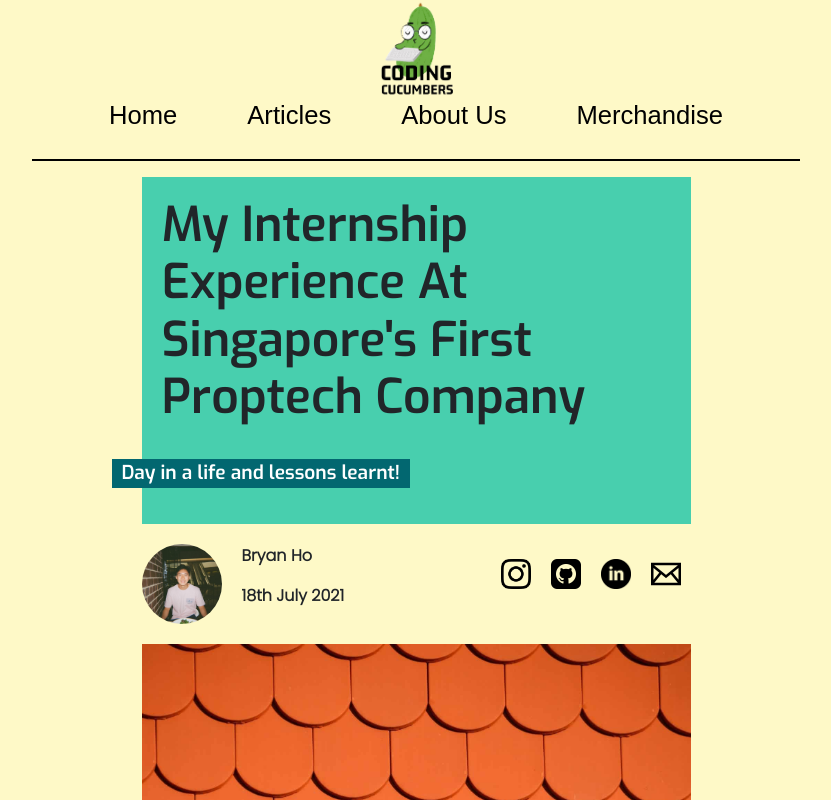
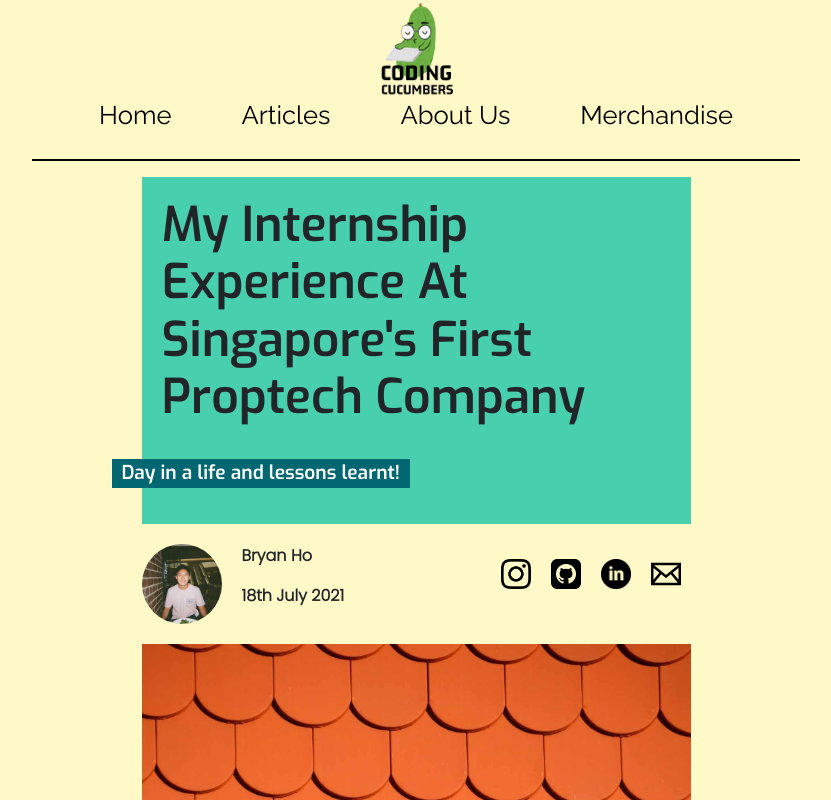
Before and after one commit to Coding-Cucumbers/Coding_Cucumbers, a plain HTML site: page Website/my-internship-at-singapore-first-proptech-company.html in a window 1280 px wide. Shown: the top 800 px of the page, without its empty margins (224-1055 px from the left). Drawn offline with nearby package versions, Linux system fonts and the light colour scheme.

Commit message:
Fixed font tag for new posts

```diff
--- a/Website/my-internship-at-singapore-first-proptech-company.html
+++ b/Website/my-internship-at-singapore-first-proptech-company.html
@@ -15,7 +15,7 @@
     <link rel="stylesheet" type="text/css" href="../CSS/footer.css">
     <link rel="stylesheet" type="text/css" href="../CSS/header.css">
     <link rel="stylesheet" href="https://maxcdn.bootstrapcdn.com/bootstrap/4.0.0/css/bootstrap.min.css" integrity="sha384-Gn5384xqQ1aoWXA+058RXPxPg6fy4IWvTNh0E263XmFcJlSAwiGgFAW/dAiS6JXm" crossorigin="anonymous">
-    <link href="https://fonts.googleapis.com/css2?family=Bungee&family=Bungee+Shade&family=Exo:wght@600&family=Ubuntu:wght@500&family=Poppins:wght@300&display=swap" rel="stylesheet">
+    <link href="https://fonts.googleapis.com/css2?family=Raleway&family=Bungee&family=Bungee+Shade&family=Exo:wght@600&family=Ubuntu:wght@500&family=Poppins:wght@300&display=swap" rel="stylesheet">
     <script src="https://code.jquery.com/jquery-3.4.1.js" integrity="sha256-WpOohJOqMqqyKL9FccASB9O0KwACQJpFTUBLTYOVvVU=" crossorigin="anonymous"></script>
     <!-- Global site tag (gtag.js) - Google Analytics -->
     <script async src="https://www.googletagmanager.com/gtag/js?id=G-9WZBXGQYRN"></script>
```
Also changed, not shown: Website/what-is-golang-json-omitempty.html (+1 -1 lines).
